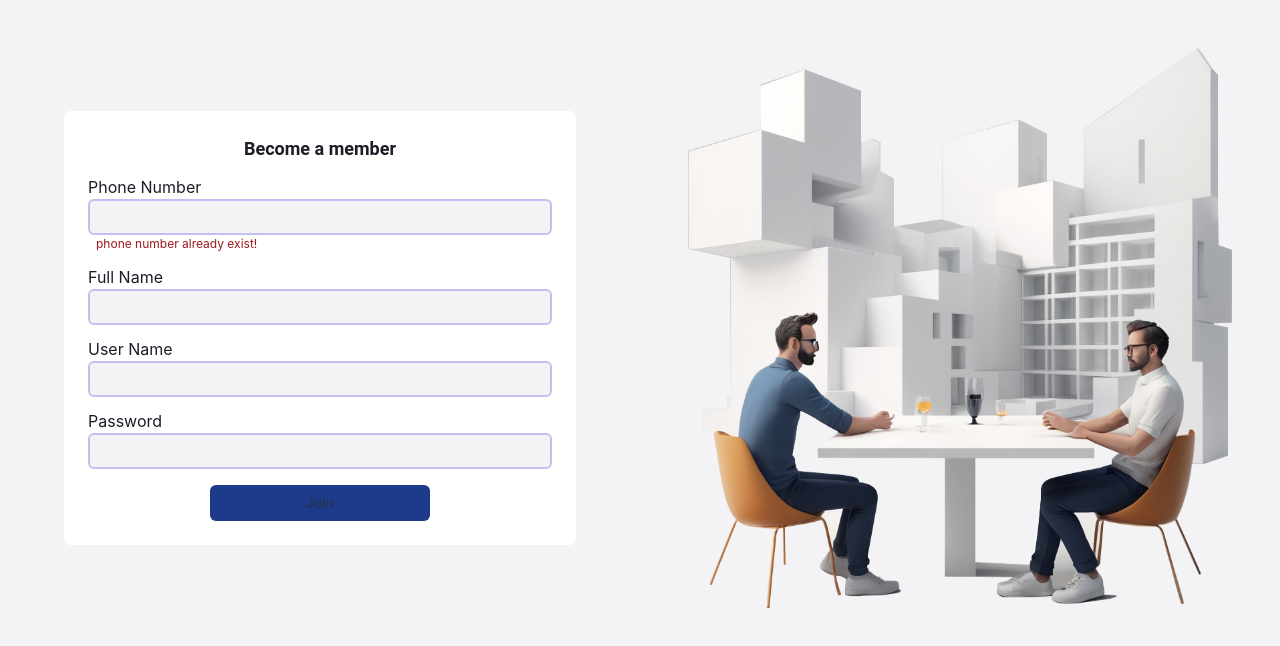
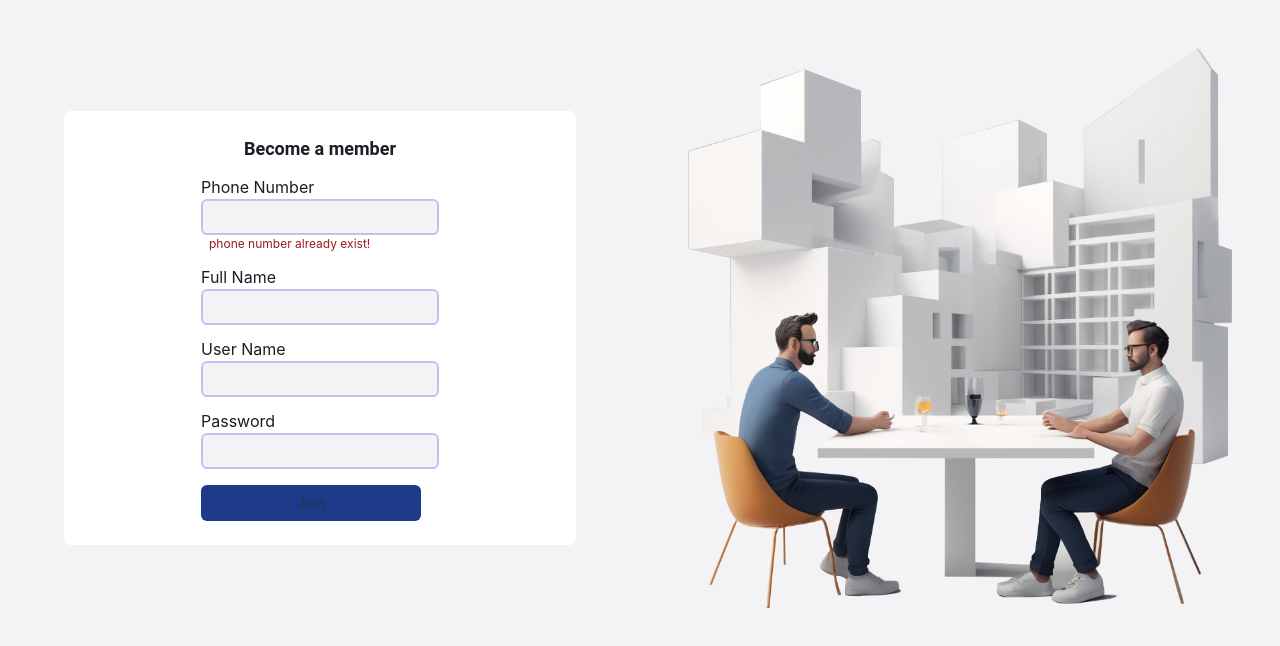
Before and after one commit to Vy-shak/ArchiAdda, a React (Vite) app in the folder frontEnd/: page /signup in a window 1280 px wide. Shown: the top 646 px of the page. Built offline with nearby package versions, Linux system fonts and the light colour scheme.

Commit message:
signup file structure1

```diff
--- a/frontEnd/src/components/Auth/Form.jsx
+++ b/frontEnd/src/components/Auth/Form.jsx
@@ -1,18 +1,26 @@
 import React from 'react';
 import Input from '../Auth/Input.jsx';
+import { useState } from 'react';
 
 function Form() {
+
+    const handleForm = (e) => {
+        e.preventDefault()
+    }
+
     return (
         <div className='w-1/2 h-full centerDiv bg-Agrey1200 px-16'>
             <div className='centerDiv flex-col bg-white rounded-md px-6 py-6 w-full '>
                 <label className='text-Agrey500 font-Aroboto text-lg font-semibold' >Become a member</label>
-                <div className='w-full bg-white  flex flex-col justify-start items-start'>
-                    <Input err={"phone number already exist!"} title={"Phone Number"} />
-                    <Input title={"Full Name"} />
-                    <Input title={"User Name"} />
-                    <Input title={"Password"} />
-                </div>
-                <button className='bg-blue-900 mt-4 px-24 rounded-md py-2 text-sm'>Join</button>
+                <form onClick={handleForm} autoComplete='on'>
+                    <div className='w-full bg-white  flex flex-col justify-start items-start'>
+                        <Input item={"phoneNo"} type={"number"} id={1} err={"phone number already exist!"} title={"Phone Number"} />
+                        <Input item={"fullname"} id={2} title={"Full Name"} />
+                        <Input item={"username"} id={3} title={"User Name"} />
+                        <Input item={"password"} id={4} autocomplete={"new-password"} type={"password"} title={"Password"} />
+                    </div>
+                    <button className='bg-blue-900 mt-4 px-24 rounded-md py-2 text-sm'>Join</button>
+                </form>
             </div>
         </div>
     )
--- a/frontEnd/src/components/Auth/Input.jsx
+++ b/frontEnd/src/components/Auth/Input.jsx
@@ -1,10 +1,25 @@
-import React from 'react'
+import React, { useState } from 'react'
 
-function Input({ title, err }) {
+function Input({ title, err, item, type, id, autocomplete }) {
+    const [userData, setUserData] = useState({
+        phoneNo: '',
+        username: '',
+        password: '',
+        fullname: ''
+    });
+    console.log(userData)
+
+    const handleChange = (e) => {
+        let { name, value } = e.target;
+        setUserData((prev) => ({
+            ...prev, [name]: value
+        }))
+    }
+
     return (
         <div className='flex-col flex w-full mt-3'>
             <label className='text-Agrey500 text-[16px]'>{title}</label>
-            <input className='bg-Agrey1200 px-2 text-Agrey500 text-sm border-2 focus:border-Ablue800 outline-none border-Ablue900 rounded-md h-9' type="text" name="" id="" />
+            <input key={id} name={item} onChange={handleChange} className='bg-Agrey1200 px-2 text-Agrey500 text-sm border-2 focus:border-Ablue800 outline-none border-Ablue900 rounded-md h-9' autoComplete={autocomplete} type={type} id={id} />
             <span className='text-[12px] ml-2 text-red-800 '>{err}</span>
         </div>
     )
```
Also changed, not shown: 1 other file (tests, documents, lock files or other folders).
